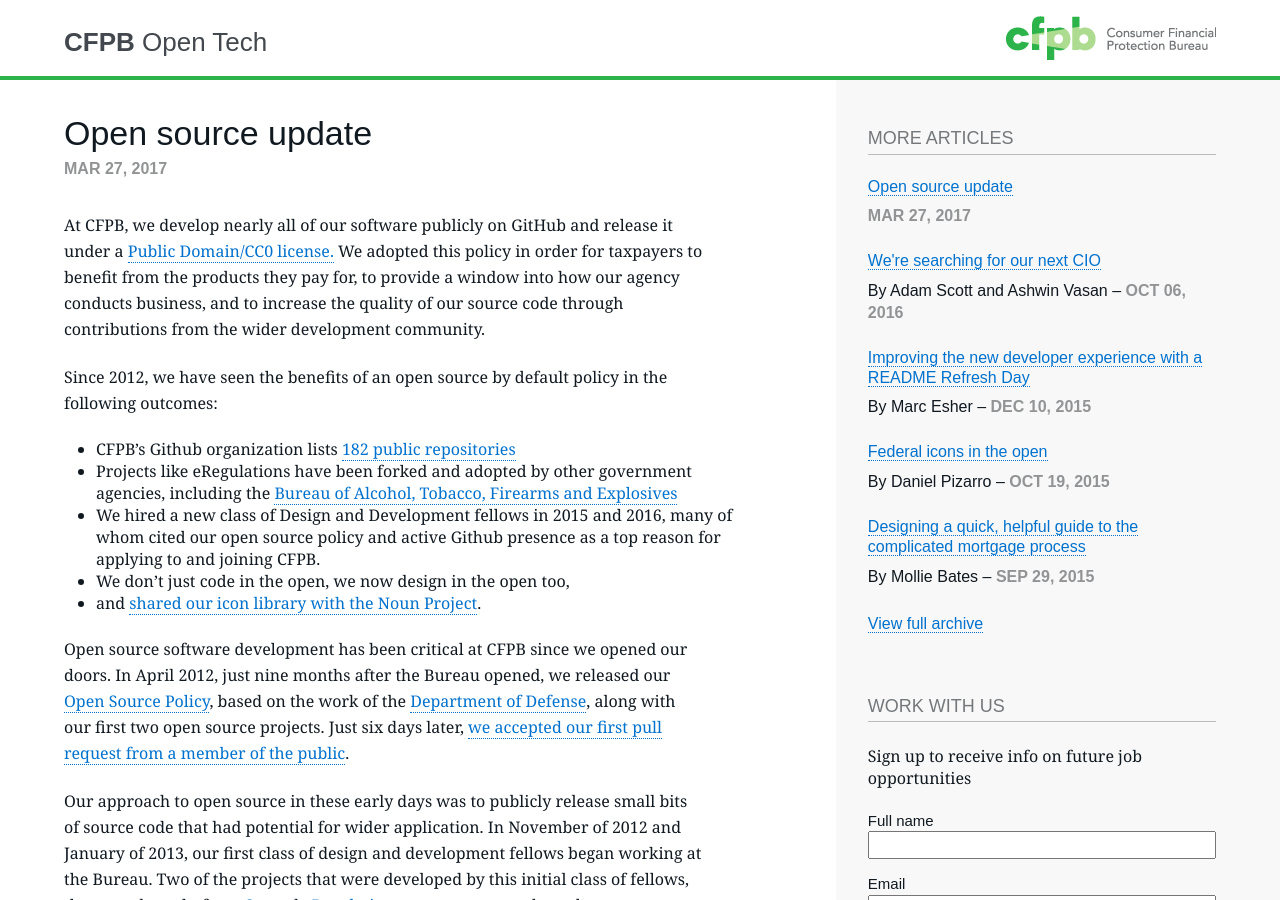
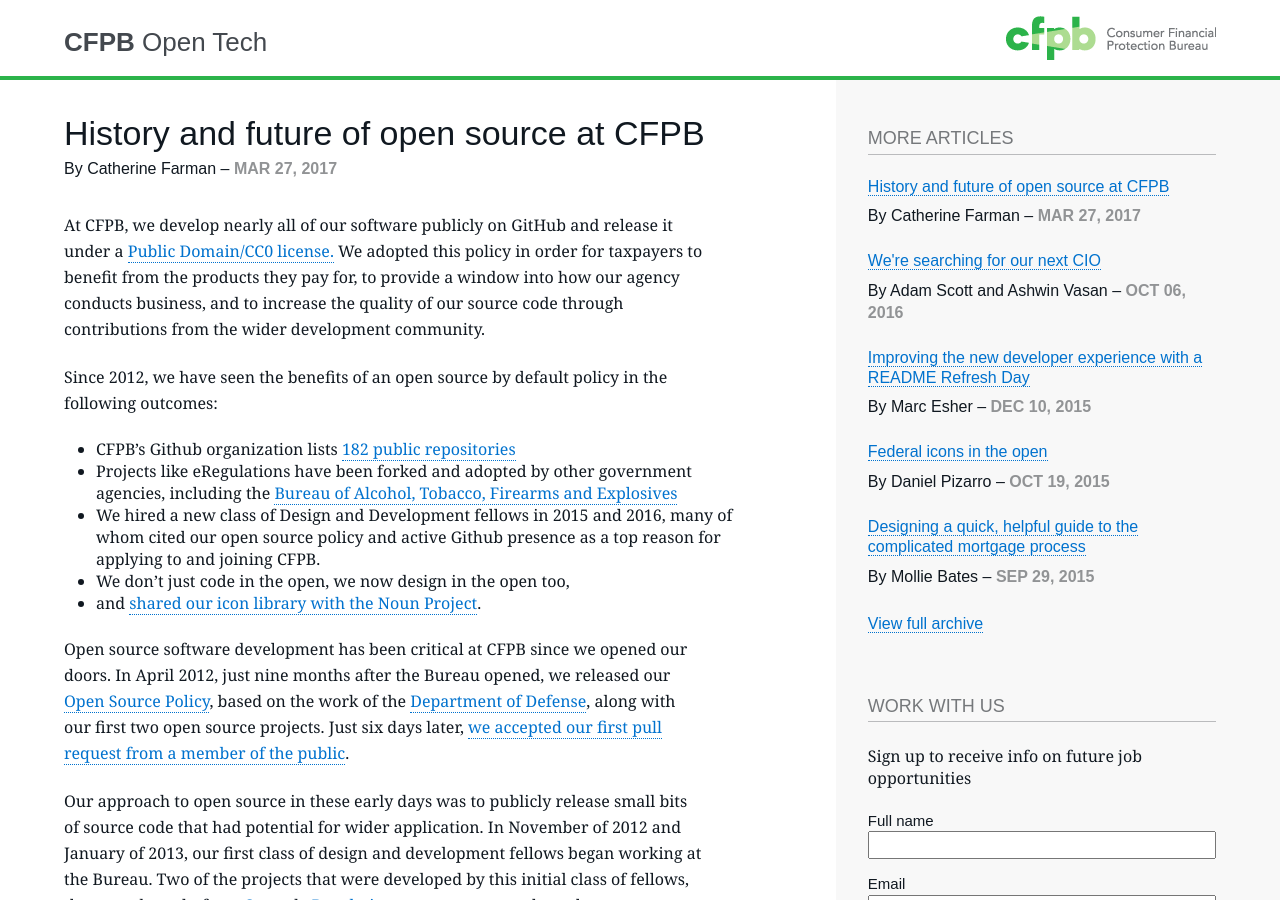
Before and after one commit to cfpb/cfpb.github.io, a Jekyll site: the page built from _posts/2017-03-27-open source update.md, in a window 1280 px wide and 900 px high. Built offline with Jekyll 4.4.1, drawn with Linux system fonts in a browser that asks for light colours; nearby versions of some CDN libraries; some web fonts are replaced; our own code applies the rules of GitHub Pages for plain Markdown files.

Commit message:
added front matter

```diff
--- a/_posts/2017-03-27-open source update.md
+++ b/_posts/2017-03-27-open source update.md
@@ -1,3 +1,12 @@
+---
+published: true
+layout: post
+author: Catherine Farman
+title: "History and future of open source at CFPB"
+permalink: /articles/open-source-update/
+---
+
+
 At CFPB, we develop nearly all of our software publicly on GitHub
 and release it under a
 [Public Domain/CC0 license.](https://github.com/cfpb/source-code-policy/blob/gh-pages/TERMS.md)
```
